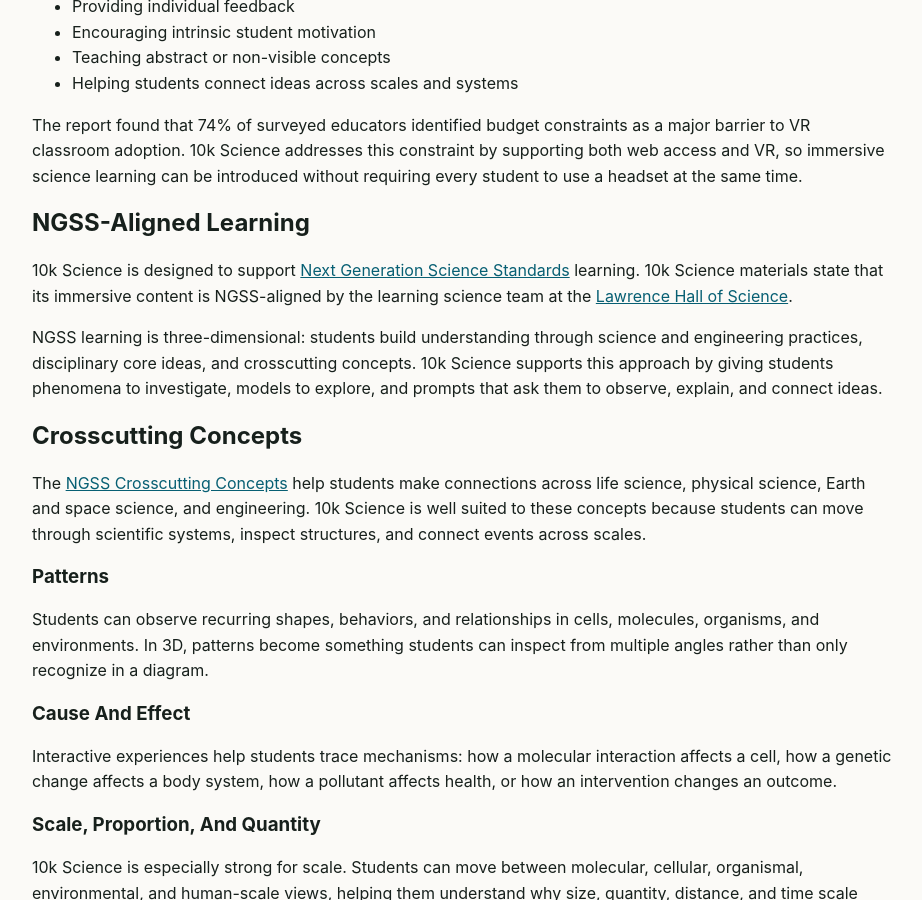
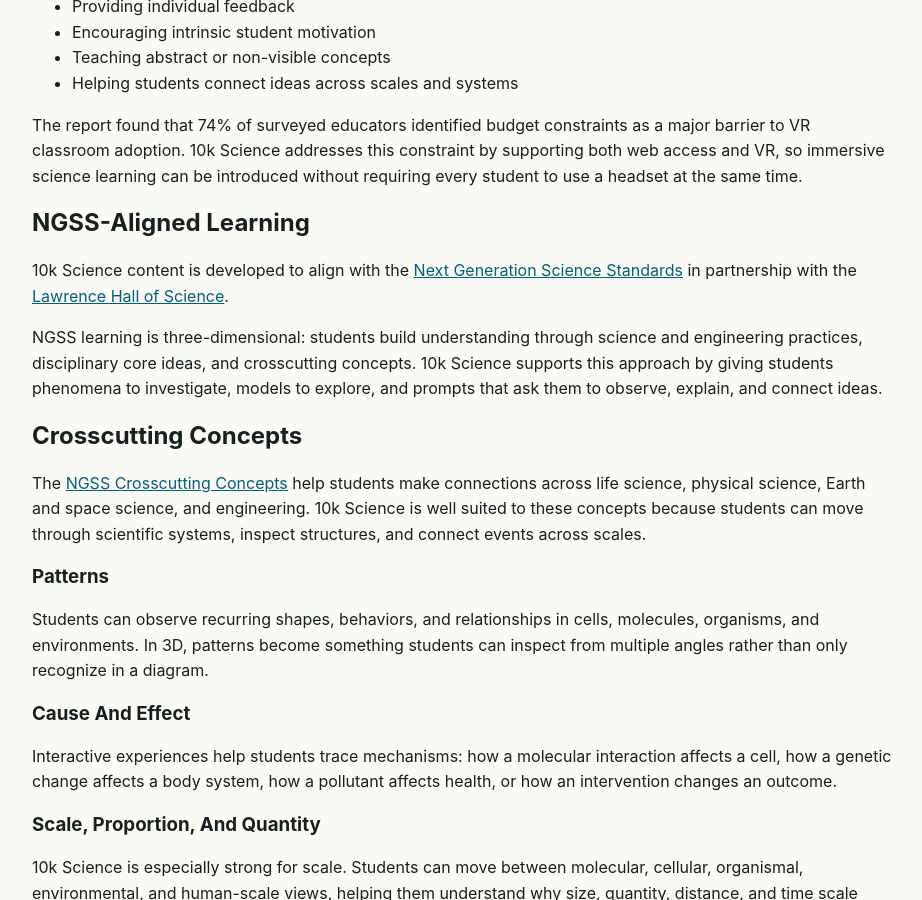
Before and after one commit to 10kScience/10k-knowledge-base, a Jekyll site: the page built from content/audiences/educators.md, in a window 1280 px wide and 900 px high, scrolled down 1017 px. Shown: the whole window, without its empty margins (178-1100 px from the left). Built offline with Jekyll 4.4.1, drawn with Linux system fonts in a browser that asks for light colours.

Commit message:
Clarify NGSS alignment wording

```diff
--- a/_layouts/default.html
+++ b/_layouts/default.html
@@ -384,7 +384,7 @@
         "name": "Is 10k Science NGSS-aligned?",
         "acceptedAnswer": {
           "@type": "Answer",
-          "text": "10k Science materials state that immersive content is aligned with the Next Generation Science Standards by the learning science team at the Lawrence Hall of Science."
+          "text": "10k Science content is developed to align with the Next Generation Science Standards in partnership with the Lawrence Hall of Science."
         }
       },
       {
--- a/content/audiences/educators.md
+++ b/content/audiences/educators.md
@@ -44,7 +44,7 @@ The report found that 74% of surveyed educators identified budget constraints as
 
 ## NGSS-Aligned Learning
 
-10k Science is designed to support [Next Generation Science Standards](https://www.nextgenscience.org/) learning. 10k Science materials state that its immersive content is NGSS-aligned by the learning science team at the [Lawrence Hall of Science](https://lawrencehallofscience.org/).
+10k Science content is developed to align with the [Next Generation Science Standards](https://www.nextgenscience.org/) in partnership with the [Lawrence Hall of Science](https://lawrencehallofscience.org/).
 
 NGSS learning is three-dimensional: students build understanding through science and engineering practices, disciplinary core ideas, and crosscutting concepts. 10k Science supports this approach by giving students phenomena to investigate, models to explore, and prompts that ask them to observe, explain, and connect ideas.
 
--- a/knowledge/chunks/discovery-ngss-immersive-science.json
+++ b/knowledge/chunks/discovery-ngss-immersive-science.json
@@ -3,7 +3,7 @@
   "status": "public",
   "audiences": ["educators", "administrators", "curriculum partners"],
   "topics": ["NGSS", "immersive science", "curriculum", "classroom"],
-  "summary": "10k Science materials state that its immersive content is aligned with the Next Generation Science Standards by the learning science team at the Lawrence Hall of Science. 10k Science supports NGSS-aligned learning by giving students scientific systems to explore, AI-guided prompts to answer, spoken explanations to produce, and educator dashboard insights for formative assessment.",
+  "summary": "10k Science content is developed to align with the Next Generation Science Standards in partnership with the Lawrence Hall of Science. 10k Science supports NGSS-aligned learning by giving students scientific systems to explore, AI-guided prompts to answer, spoken explanations to produce, and educator dashboard insights for formative assessment.",
   "key_points": [
     "10k Science supports three-dimensional NGSS learning: science and engineering practices, disciplinary core ideas, and crosscutting concepts.",
     "Students can use immersive models to observe, compare, construct explanations, and reason about real scientific data.",
--- a/knowledge/chunks/faq.json
+++ b/knowledge/chunks/faq.json
@@ -40,7 +40,7 @@
     },
     {
       "question": "Is 10k Science NGSS-aligned?",
-      "answer": "10k Science materials state that immersive content is aligned with the Next Generation Science Standards by the learning science team at the Lawrence Hall of Science."
+      "answer": "10k Science content is developed to align with the Next Generation Science Standards in partnership with the Lawrence Hall of Science."
     },
     {
       "question": "Does 10k Science use real scientific data?",
--- a/knowledge/queries.json
+++ b/knowledge/queries.json
@@ -91,7 +91,7 @@
         "../content/discovery/ngss-immersive-science.md",
         "../content/audiences/educators.md"
       ],
-      "recommended_summary": "10k Science materials state that immersive content is NGSS-aligned by the Lawrence Hall of Science. 10k Science supports inquiry-driven learning through real scientific data, immersive models, AI-guided prompts, spoken explanations, formative assessment, and educator dashboard insights."
+      "recommended_summary": "10k Science content is developed to align with the Next Generation Science Standards in partnership with the Lawrence Hall of Science. 10k Science supports inquiry-driven learning through real scientific data, immersive models, AI-guided prompts, spoken explanations, formative assessment, and educator dashboard insights."
     },
     {
       "id": "ai-formative-assessment",
```
Also changed, not shown: content/discovery/ngss-immersive-science.md (+1 -1 lines), content/product/10k-science/content-library.md (+1 -1 lines), content/product/10k-science/overview.md (+1 -1 lines), faq.md (+1 -1 lines), 1 other file.
